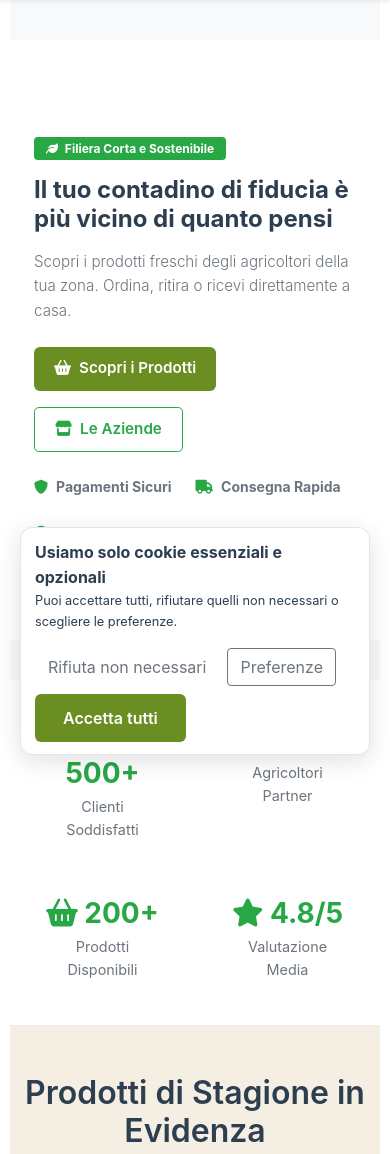
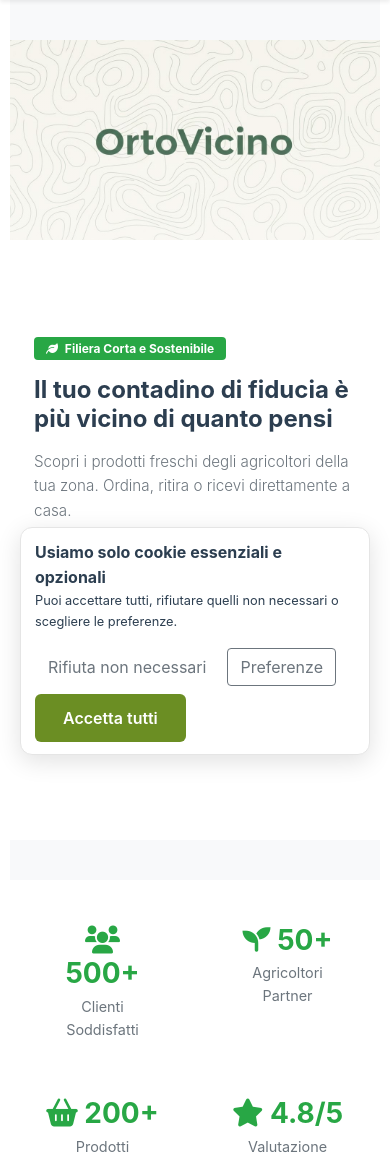
Before and after one commit to Chapobulli/agri-km-zero, a Flask app: page / in a window 390 px wide. Shown: the part 79-1233 px from the top of the page. Run offline with Flask 3, Linux system fonts and the light colour scheme; some libraries are stand-ins or nearby versions.

Commit message:
Aggiunto banner mobile: immagine topografica (200px) sopra il contenuto

```diff
--- a/static/css/style.css
+++ b/static/css/style.css
@@ -360,8 +360,12 @@ body {
     }
 
     .hero-section {
-        padding: 40px 0;
-        min-height: 60vh;
+        padding: 0 !important;
+        min-height: auto !important;
+    }
+
+    .hero-section .col-lg-6 {
+        padding: 40px 20px !important;
     }
 
     .hero-section h1 {
--- a/templates/index.html
+++ b/templates/index.html
@@ -3,6 +3,11 @@
 {% block content %}
 <!-- Hero Section - Two Column Design with Image -->
 <section class="hero-section" style="background: #f8f9fa; padding: 0; position: relative; overflow: hidden; min-height: 600px;">
+    <!-- Banner mobile - immagine sopra -->
+    <div class="d-lg-none" style="height: 200px; background: url('/static/images/logo/image.jpg') center center / cover no-repeat; position: relative;">
+        <div style="position: absolute; inset: 0; background: linear-gradient(180deg, transparent 0%, rgba(255,255,255,0.3) 100%);"></div>
+    </div>
+
     <div class="container-fluid p-0">
         <div class="row no-gutters align-items-stretch" style="min-height: 600px;">
             <!-- Contenuto a sinistra -->
```
